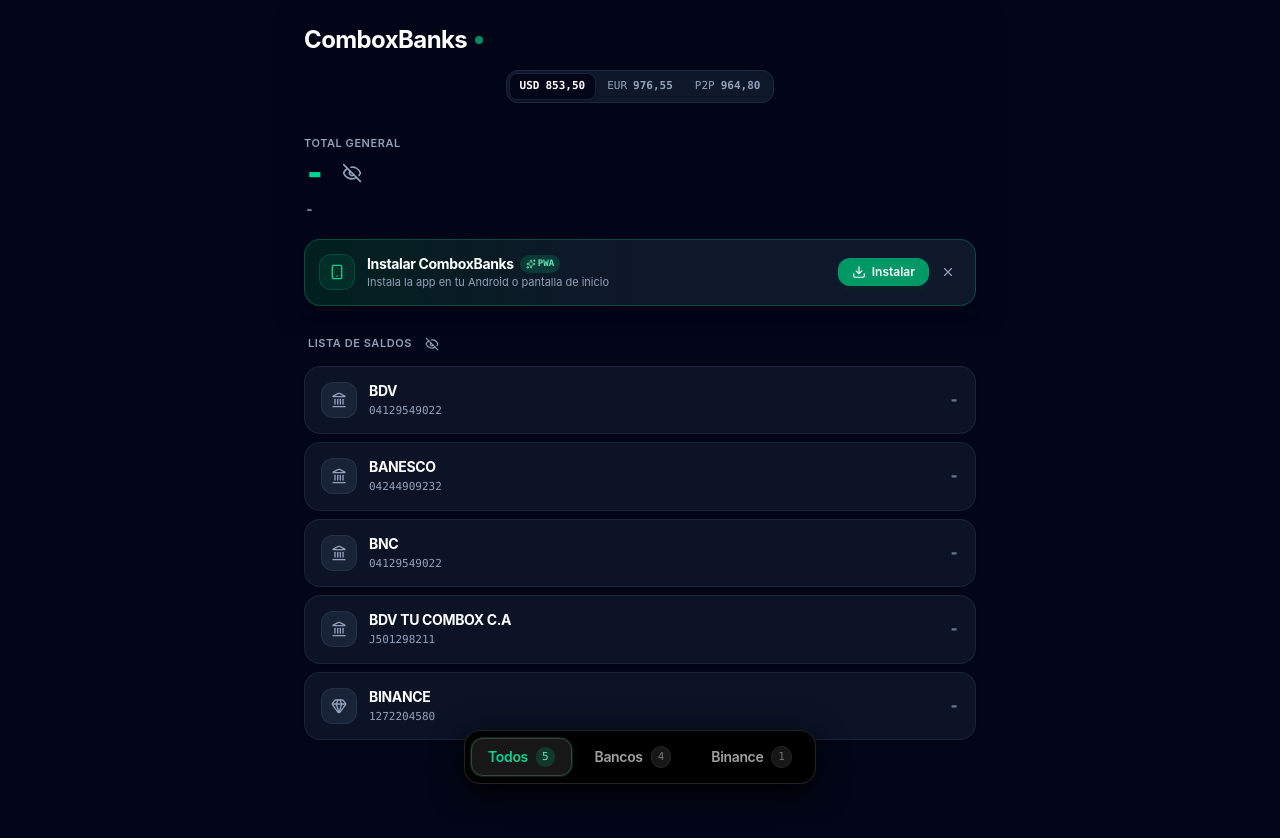
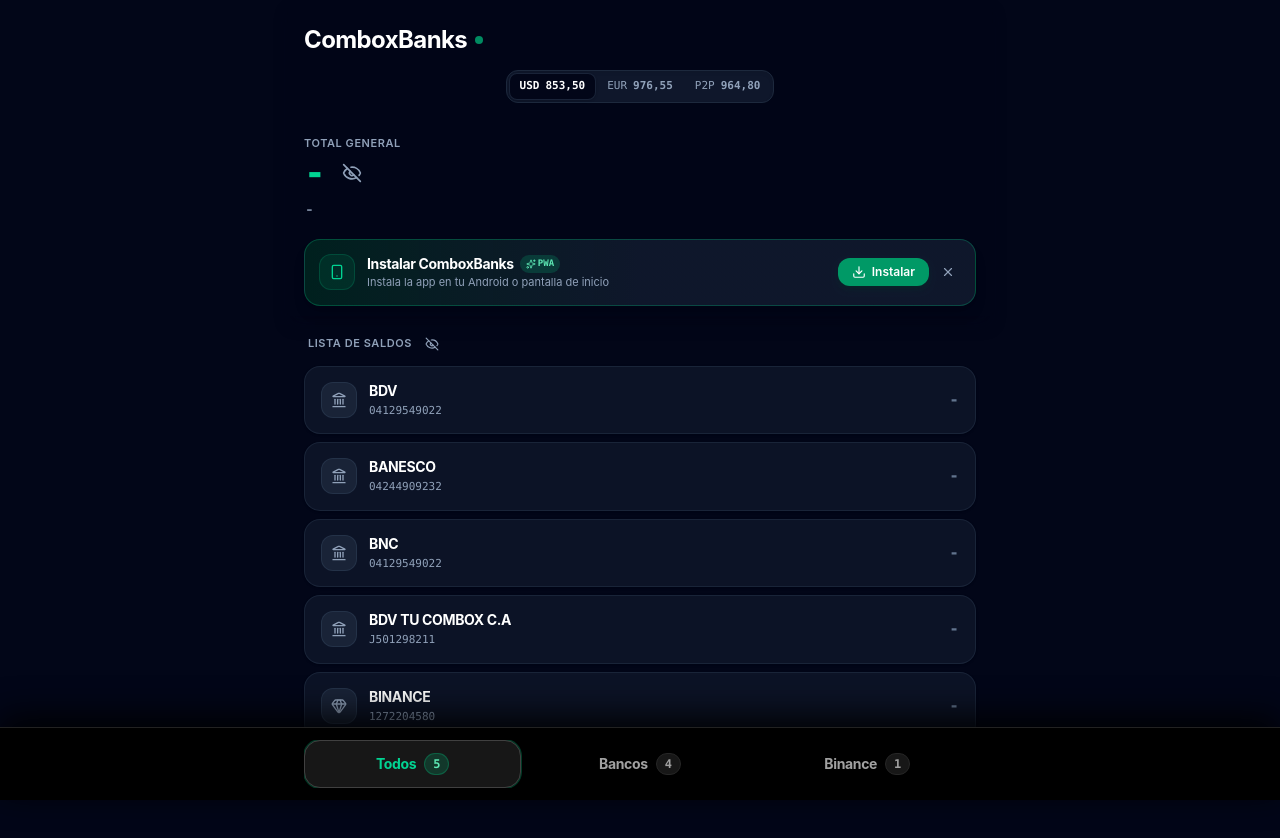
Before and after one commit to moises2reis/SaldoCMBX, a React (Vite) app: page / in a window 1280 px wide. Shown: the top 838 px of the page. Built offline with nearby package versions, Linux system fonts and the light colour scheme; no server answers.

Commit message:
style: update category navigation layout
Refactor the bottom category menu from a floating island to a full-width bottom bar to improve accessibility and spacing. Adjusted page padding to prevent content overlap.

```diff
--- a/src/App.tsx
+++ b/src/App.tsx
@@ -464,7 +464,7 @@
   };
 
   return (
-    <div className="min-h-screen bg-slate-950 text-slate-100 font-sans antialiased selection:bg-emerald-500 selection:text-slate-950 px-4 pb-24 sm:pb-28">
+    <div className="min-h-screen bg-slate-950 text-slate-100 font-sans antialiased selection:bg-emerald-500 selection:text-slate-950 px-4 pb-32 sm:pb-36">
       <div className="max-w-2xl mx-auto">
         {/* Encabezado fijo / estático: Nombre, Tasas y Totales */}
         <div className="sticky top-0 z-30 bg-slate-950/95 backdrop-blur-md pt-4 sm:pt-6 pb-2.5 space-y-3 -mx-4 px-4 shadow-lg shadow-slate-950/40">
@@ -577,10 +577,13 @@
       {/* Indicador de estado Offline */}
       <OfflineIndicator />
 
-      {/* Menú inferior flotante de Categorías tipo Isla en Negro Vehículo */}
+      {/* Menú inferior completo de Categorías con Fondo Negro */}
       {categories.length > 1 && (
-        <div className="fixed bottom-3 sm:bottom-4 left-0 right-0 z-40 px-3 flex justify-center pointer-events-none">
-          <div className="pointer-events-auto max-w-[96vw] sm:max-w-xl overflow-x-auto p-1.5 bg-black border border-neutral-800/90 rounded-2xl shadow-[0_8px_32px_rgba(0,0,0,0.95)] flex items-center gap-1.5 no-scrollbar">
+        <nav
+          aria-label="Filtro de categorías"
+          className="fixed bottom-0 left-0 right-0 z-40 bg-black border-t border-neutral-800/90 shadow-[0_-10px_35px_rgba(0,0,0,0.95)] px-2 sm:px-4 py-2.5 sm:py-3"
+        >
+          <div className="max-w-2xl mx-auto flex items-center justify-between sm:justify-center gap-1.5 sm:gap-2.5 overflow-x-auto no-scrollbar">
             {categories.map((cat) => {
               const isActive = selectedCategory === cat.id;
               return (
@@ -588,18 +591,18 @@
                   key={cat.id}
                   type="button"
                   onClick={() => setSelectedCategory(cat.id)}
-                  className={`shrink-0 sm:flex-1 py-1.5 sm:py-2 px-3 sm:px-4 rounded-xl text-xs sm:text-sm font-semibold transition-all flex items-center justify-center gap-2 whitespace-nowrap select-none ${
+                  className={`flex-1 min-w-[76px] py-2.5 sm:py-3 px-3 sm:px-5 rounded-2xl text-xs sm:text-sm font-bold transition-all flex items-center justify-center gap-1.5 sm:gap-2 whitespace-nowrap select-none ${
                     isActive
-                      ? 'bg-neutral-900 text-emerald-400 border border-neutral-700 shadow-md ring-1 ring-emerald-500/20'
+                      ? 'bg-neutral-900 text-emerald-400 border border-neutral-700 shadow-lg ring-1 ring-emerald-500/30'
                       : 'text-neutral-400 hover:text-white hover:bg-neutral-900/60 border border-transparent'
                   }`}
                 >
-                  <span className="whitespace-nowrap tracking-tight">{cat.label}</span>
+                  <span className="tracking-tight">{cat.label}</span>
                   <span
-                    className={`text-[10px] sm:text-[11px] px-1.5 py-0.5 rounded-full font-mono font-medium shrink-0 ${
+                    className={`text-[11px] sm:text-xs px-2 py-0.5 rounded-full font-mono font-bold shrink-0 ${
                       isActive
-                        ? 'bg-emerald-500/20 text-emerald-300'
-                        : 'bg-neutral-900 text-neutral-500 border border-neutral-800'
+                        ? 'bg-emerald-500/20 text-emerald-300 border border-emerald-500/30'
+                        : 'bg-neutral-900 text-neutral-400 border border-neutral-800'
                     }`}
                   >
                     {cat.count}
@@ -608,7 +611,7 @@
               );
             })}
           </div>
-        </div>
+        </nav>
       )}
     </div>
   );
```
